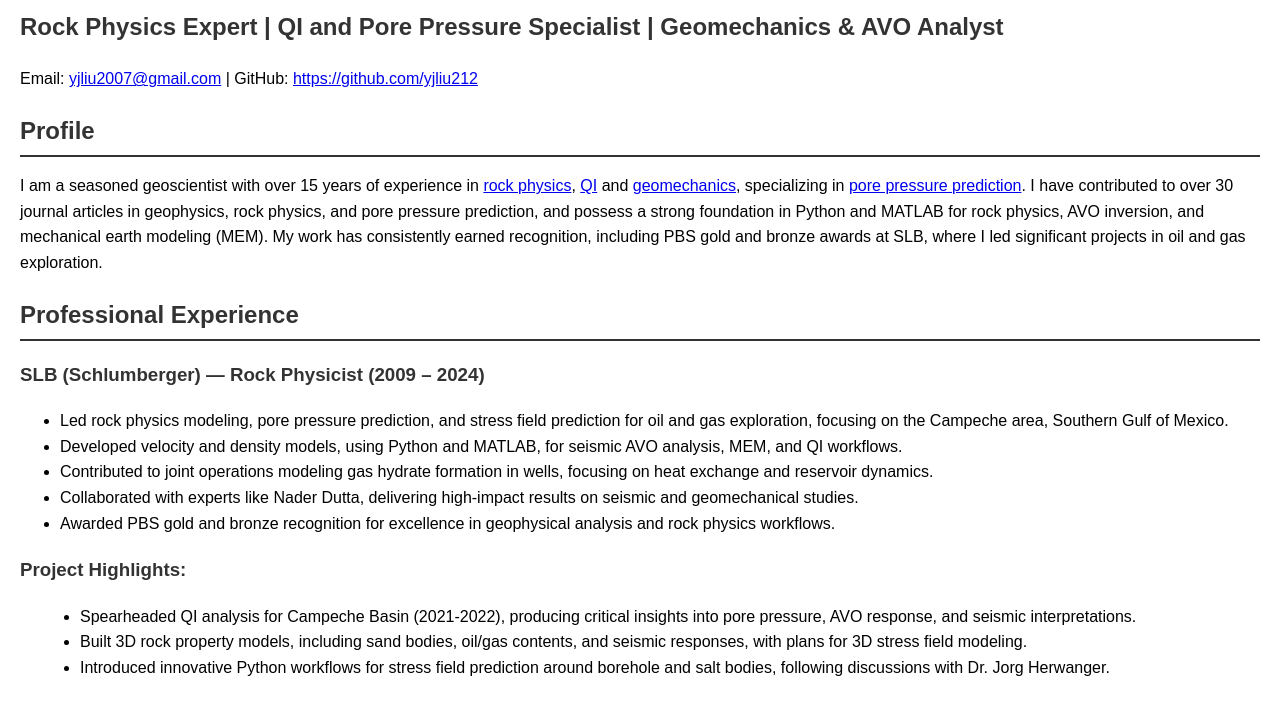
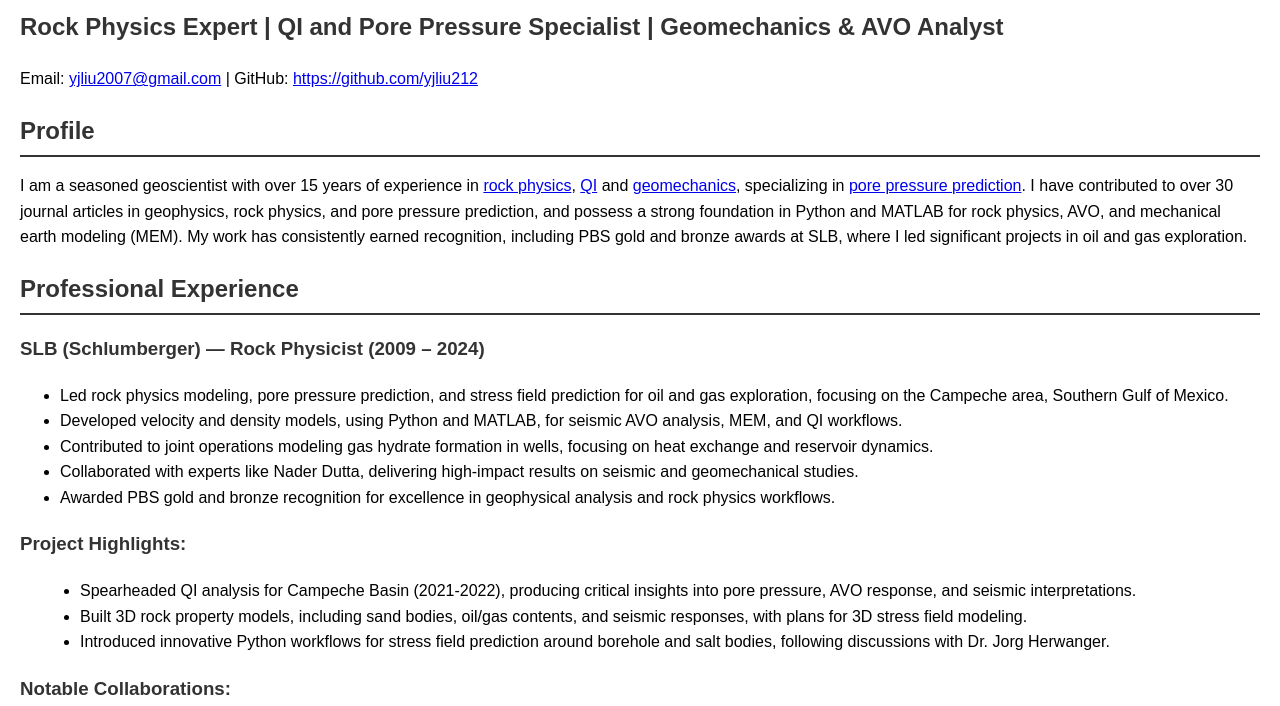
Before and after one commit to yjliu212/hello-world, a plain HTML site: page My_CV.html in a window 1280 px wide. Shown: the part 86-792 px from the top of the page. Drawn offline with Linux system fonts and the light colour scheme.

Commit message:
Update My_CV.html

```diff
--- a/My_CV.html
+++ b/My_CV.html
@@ -30,7 +30,7 @@
     <p>Email: <a href="mailto: yjliu2007@gmail.com">yjliu2007@gmail.com</a> | GitHub: <a href="https://github.com/yjliu212">https://github.com/yjliu212</a></p>
 
     <h2 class="section-title">Profile</h2>
-    <p>I am a seasoned geoscientist with over 15 years of experience in <a href="https://github.com/yjliu212/Basin-wide-rock-physics---3D">rock physics</a>, <a href="https://github.com/yjliu212/Sand-RPT-Compare-Different-Sand-Models">QI</a> and <a href="https://github.com/yjliu212/Stress-concentration---3D">geomechanics</a>, specializing in <a href="https://github.com/yjliu212/Predict-Beta-Function-Using-Neural-Network">pore pressure prediction</a>. I have contributed to over 30 journal articles in geophysics, rock physics, and pore pressure prediction, and possess a strong foundation in Python and MATLAB for rock physics, AVO inversion, and mechanical earth modeling (MEM). My work has consistently earned recognition, including PBS gold and bronze awards at SLB, where I led significant projects in oil and gas exploration.</p>
+    <p>I am a seasoned geoscientist with over 15 years of experience in <a href="https://github.com/yjliu212/Basin-wide-rock-physics---3D">rock physics</a>, <a href="https://github.com/yjliu212/Sand-RPT-Compare-Different-Sand-Models">QI</a> and <a href="https://github.com/yjliu212/Stress-concentration---3D">geomechanics</a>, specializing in <a href="https://github.com/yjliu212/Predict-Beta-Function-Using-Neural-Network">pore pressure prediction</a>. I have contributed to over 30 journal articles in geophysics, rock physics, and pore pressure prediction, and possess a strong foundation in Python and MATLAB for rock physics, AVO, and mechanical earth modeling (MEM). My work has consistently earned recognition, including PBS gold and bronze awards at SLB, where I led significant projects in oil and gas exploration.</p>
 
     <h2 class="section-title">Professional Experience</h2>
     <h3>SLB (Schlumberger) — Rock Physicist (2009 – 2024)</h3>
```
